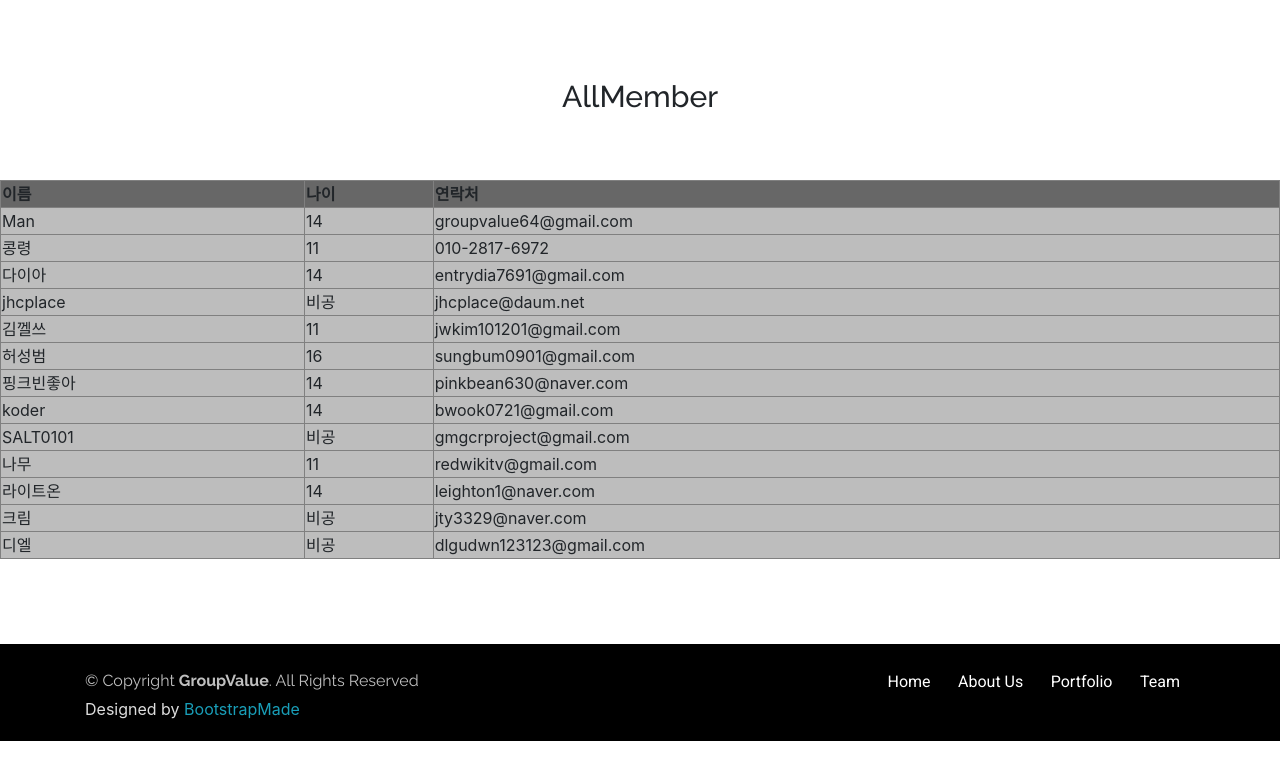
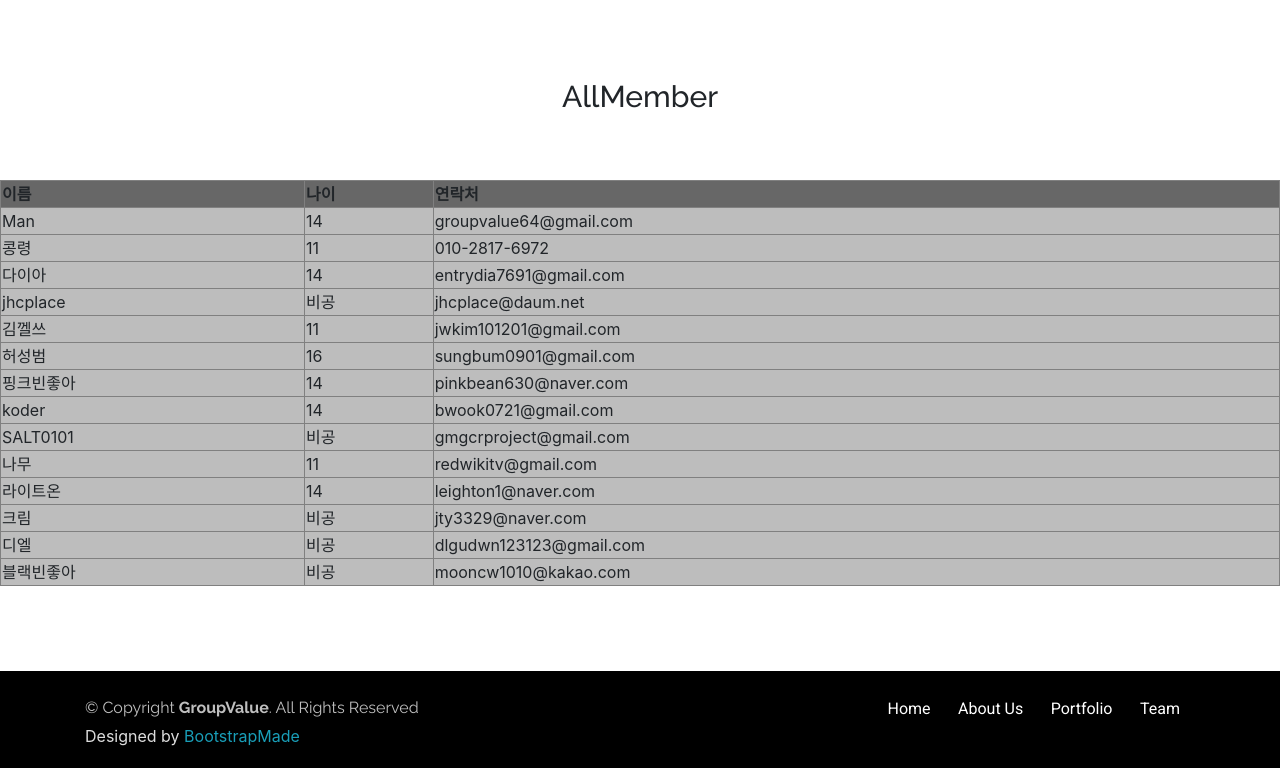
Before and after one commit to GroupValue/group.value.github.io, a plain HTML site: page allmember.html in a window 1280 px wide. Shown: the part 876-1644 px from the top of the page. Before the commit the page ends 1617 px from the top, so only its background shows below. Drawn offline with nearby package versions, Linux system fonts and the light colour scheme.

Commit message:
HomePage

```diff
--- a/allmember.html
+++ b/allmember.html
@@ -129,6 +129,7 @@
 			<tr bgcolor="#bdbdbd"><td>라이트온</td><td>14</td><td>leighton1@naver.com</td></tr>
 			<tr bgcolor="#bdbdbd"><td>크림</td><td>비공</td><td>jty3329@naver.com</td></tr>
 			<tr bgcolor="#bdbdbd"><td>디엘</td><td>비공</td><td>dlgudwn123123@gmail.com</td></tr>
+			<tr bgcolor="#bdbdbd"><td>블랙빈좋아</td><td>비공</td><td>mooncw1010@kakao.com</td></tr>
 		</table>
   </section>
 
```
